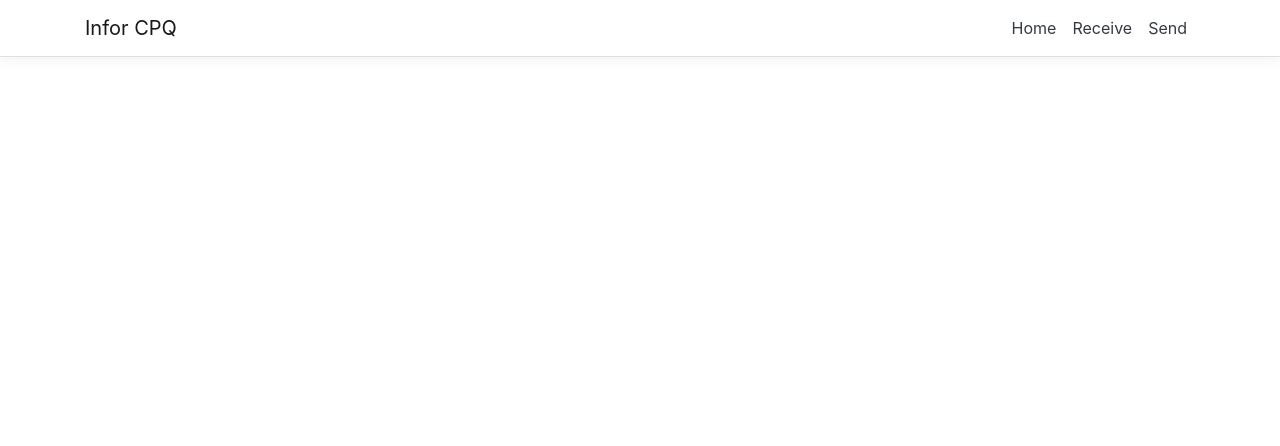
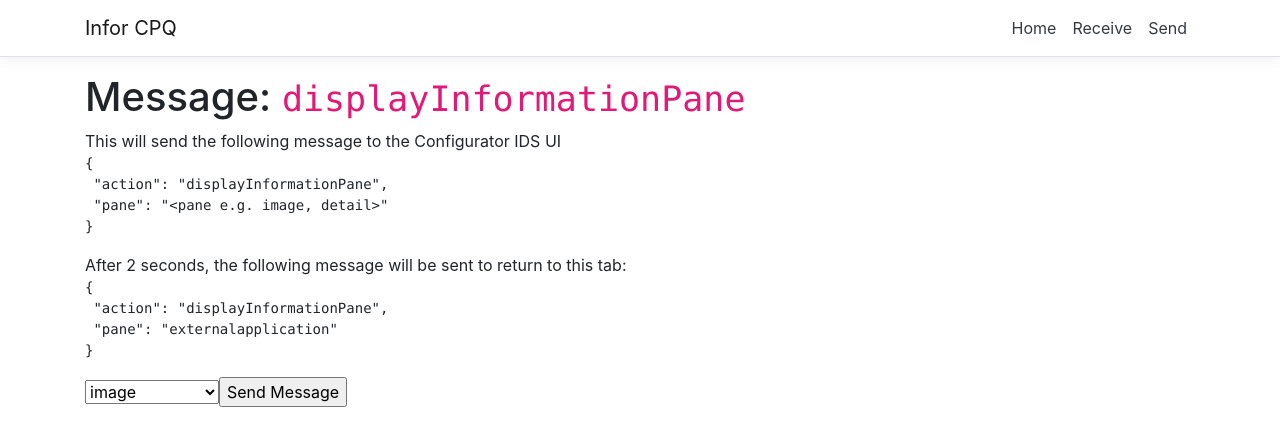
Before and after one commit to timdunham/ext-app-sample, a React (Create React App) app in the folder ClientApp/: page /send/displayInformationPane in a window 1280 px wide. Shown: the top 446 px of the page. Built offline with nearby package versions, Linux system fonts and the light colour scheme.

Commit message:
displayInformationPane event

```diff
--- a/ClientApp/src/App.tsx
+++ b/ClientApp/src/App.tsx
@@ -13,6 +13,7 @@ import Configure from './components/Send/Configure';
 import Finish from './components/Send/Finish';
 import Processing from './components/Send/Processing';
 import SaveOutputFile from './components/Send/SaveOutputFile';
+import DisplayInformationPane from './components/Send/DisplayInformationPane';
 
 export default () => (
     <Layout>
@@ -23,6 +24,7 @@ export default () => (
         <Route path='/send/saveOutputFile' component={SaveOutputFile} />
         <Route path='/send/configure' component={Configure} />
         <Route path='/send/finish' component={Finish} />
+        <Route path='/send/displayInformationPane' component={DisplayInformationPane} />
         <Route path='/send/processing' component={Processing} />
         <Route path='/receive' component={Receive} />
         <ConfiguratorEventListener />
--- a/ClientApp/src/components/ConfiguratorEventListener.tsx
+++ b/ClientApp/src/components/ConfiguratorEventListener.tsx
@@ -33,6 +33,9 @@ export default function ConfiguratorEventListener() {
                 case "ProcessingEvent":
                     history.push("/send/processing");
                     break;
+                case "DisplayInformationPaneEvent":
+                    history.push("/send/displayInformationPane");
+                    break;
                 case "SaveOutputFileEvent":
                     dispatch(SaveOutputFileState.actionCreators.setScreenOptionId(eventData.data.screenId));
                     history.push("/send/saveOutputFile");
--- /dev/null
+++ b/ClientApp/src/components/Send/DisplayInformationPane.tsx
@@ -0,0 +1,37 @@
+import * as React from 'react';
+
+const DisplayInformationPane: React.FC = () => {
+  const selectRef = React.createRef<HTMLSelectElement>();
+  const messageStart = "{\n \"action\": \"displayInformationPane\",\n \"pane\": \"<pane e.g. image, detail>\"\n}";
+  const messageEnd = "{\n \"action\": \"displayInformationPane\",\n \"pane\": \"externalapplication\"\n}";
+  const sendMessage = () => {
+    if (selectRef && selectRef.current && selectRef.current.value) {
+      const message = {
+        pane: selectRef.current.value,
+        action: "displayInformationPane"
+      };
+      window.parent.postMessage(message, "*");
+      window.setTimeout(() => window.parent.postMessage(JSON.parse(messageEnd), "*"), 2000);
+    }
+  };
+
+  return (<div>
+    <h1>Message: <code>displayInformationPane</code></h1>
+    This will send the following message to the Configurator IDS UI
+    <pre><code>{messageStart}</code></pre>
+    After 2 seconds, the following message will be sent to return to this tab:
+    <pre><code>{messageEnd}</code></pre>
+    <select ref={selectRef}>
+      <option>image</option>
+      <option>detail</option>
+      <option>informationlink</option>
+      <option>summary</option>
+      <option>table</option>
+      <option>datagrid</option>
+    </select>
+    <input type="button" onClick={sendMessage} value="Send Message" />
+  </div>
+  )
+};
+
+export default DisplayInformationPane;
```
